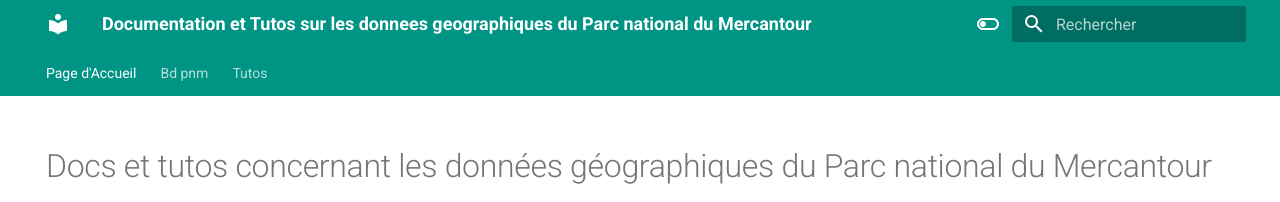
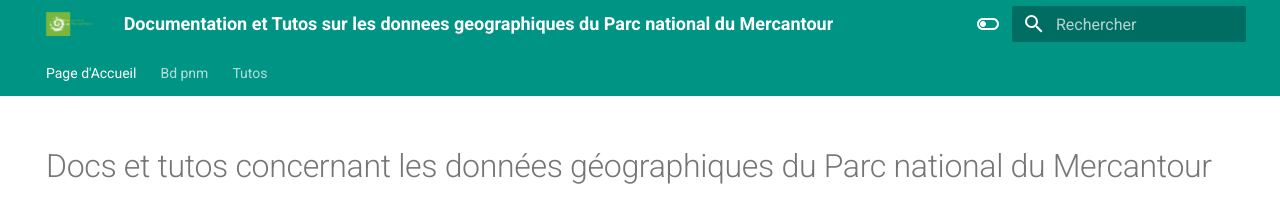
Before and after one commit to PnMercantour/donnees, an MkDocs documentation site: the page built from docs/index.md, in a window 1280 px wide. Shown: the top 202 px of the page. Built offline with MkDocs 1.6.1 and Material for MkDocs 9.7.7, drawn with Linux system fonts in a browser that asks for light colours.

Commit message:
test logo

```diff
--- a/mkdocs.yml
+++ b/mkdocs.yml
@@ -12,7 +12,7 @@ theme:
     - content.code.annotation
     - content.code.copy
     #    - toc.integrate
-
+  logo: tutos/img/logo_auto-productions_pnm_quadri_txt_vert.png
   language: fr
   palette:
     - scheme: default
```
Also changed, not shown: docs/tutos/img/logo_auto-productions_pnm_quadri.png (added), docs/tutos/img/logo_auto-productions_pnm_quadri_txt_vert.png (added).
